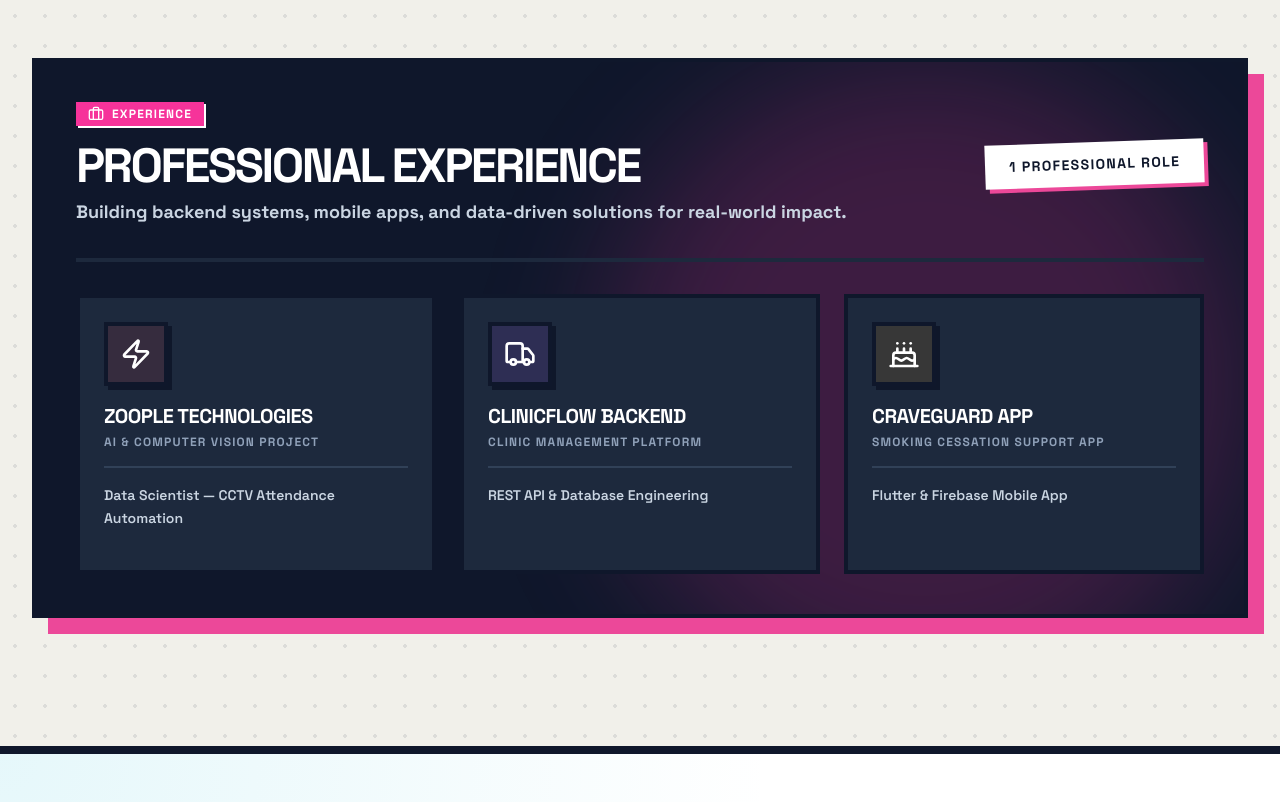
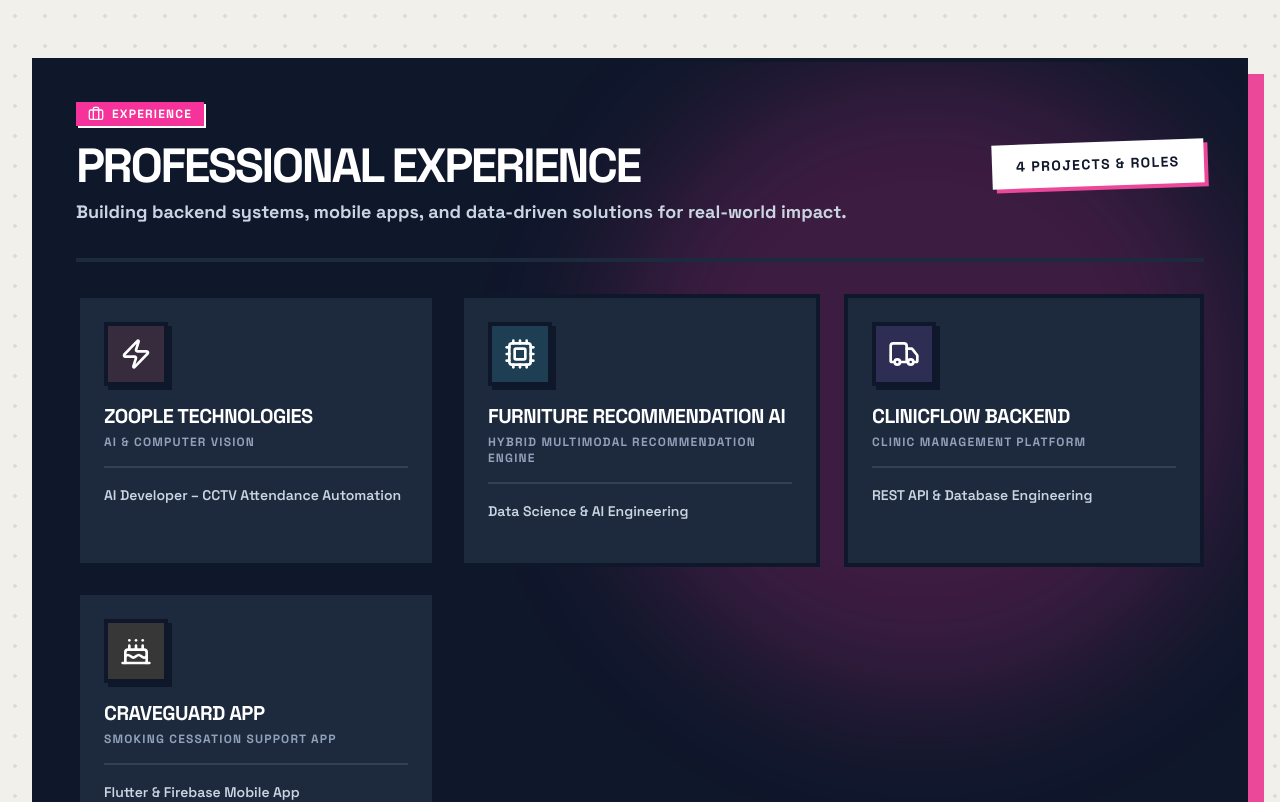
Before and after one commit to amjadamjad11/portfolio, a Next.js app: page / in a window 1280 px wide. Shown: the part 5620-6422 px from the top of the page. Built offline with nearby package versions, Linux system fonts and the light colour scheme; no server answers; the database is empty.

Commit message:
Modified the professional experiance

```diff
--- a/src/components/AboutSection.tsx
+++ b/src/components/AboutSection.tsx
@@ -19,6 +19,7 @@ import {
   Truck,
   Zap,
   Cake,
+  Cpu,
   CheckCircle2,
   ArrowDown,
   CircleDot,
@@ -543,7 +544,7 @@ export const AboutSection: React.FC<AboutSectionProps> = ({
             </div>
 
             <div className="inline-flex items-center self-start md:self-auto px-6 py-3 bg-white text-slate-900 font-black uppercase tracking-widest shadow-[4px_4px_0px_0px_rgba(236,72,153,1)] text-sm -rotate-2">
-              1 Professional Role
+              4 Projects & Roles
             </div>
           </div>
 
@@ -556,6 +557,9 @@ export const AboutSection: React.FC<AboutSectionProps> = ({
                 }
                 if (client.icon === 'zap') {
                   return <Zap className="w-8 h-8 text-white" />;
+                }
+                if (client.icon === 'cpu') {
+                  return <Cpu className="w-8 h-8 text-white" />;
                 }
                 return <Cake className="w-8 h-8 text-white" />;
               };
--- a/src/components/Footer.tsx
+++ b/src/components/Footer.tsx
@@ -1,7 +1,7 @@
 'use client';
 
 import React, { useRef } from 'react';
-import { ArrowUp, Github, Linkedin, Instagram, Mail, Sparkles } from 'lucide-react';
+import { ArrowUp, Github, Linkedin, Mail, Sparkles } from 'lucide-react';
 import { DEVELOPER_PROFILE } from '../data/portfolioData';
 import gsap from 'gsap';
 import { useGSAP } from '@gsap/react';
@@ -82,15 +82,6 @@ export const Footer: React.FC = () => {
               <Linkedin className="w-6 h-6" />
             </a>
             <a
-              href={DEVELOPER_PROFILE.social.instagram}
-              target="_blank"
-              rel="noreferrer"
-              className="p-4 bg-pink-100 border-2 border-slate-900 shadow-[4px_4px_0px_0px_rgba(15,23,42,1)] hover:bg-pink-200 text-pink-700 transition-all hover:-translate-y-1"
-              aria-label="Instagram"
-            >
-              <Instagram className="w-6 h-6" />
-            </a>
-            <a
               href={`mailto:${DEVELOPER_PROFILE.email}`}
               className="p-4 bg-amber-100 border-2 border-slate-900 shadow-[4px_4px_0px_0px_rgba(15,23,42,1)] hover:bg-amber-200 text-amber-700 transition-all hover:-translate-y-1"
               aria-label="Email"
--- a/src/data/portfolioData.ts
+++ b/src/data/portfolioData.ts
@@ -130,12 +130,22 @@ export const FREELANCE_CLIENTS: FreelanceClient[] = [
   {
     id: 'zoople',
     title: 'Zoople Technologies',
-    subtitle: 'Data Scientist — CCTV Attendance Automation',
-    type: 'AI & Computer Vision Project',
+    subtitle: 'AI Developer – CCTV Attendance Automation',
+    type: 'AI & Computer Vision',
     icon: 'zap',
     iconColor: '#f87171',
     bgColor: 'rgba(239, 68, 68, 0.12)',
-    details: 'Developed a CCTV-based employee attendance system to automate attendance recording through real-time camera monitoring, reducing manual effort significantly.',
+    details: 'Developed an AI-powered CCTV attendance system to automate student and staff attendance recording using computer vision and camera monitoring.',
+  },
+  {
+    id: 'furniture-ai',
+    title: 'Furniture Recommendation AI',
+    subtitle: 'Data Science & AI Engineering',
+    type: 'Hybrid Multimodal Recommendation Engine',
+    icon: 'cpu',
+    iconColor: '#22d3ee',
+    bgColor: 'rgba(34, 211, 238, 0.12)',
+    details: 'Built a multimodal product search and recommendation engine combining NLP, computer vision, collaborative filtering, and semantic similarity to deliver personalized furniture recommendations.',
   },
   {
     id: 'clinicflow',
@@ -145,7 +155,7 @@ export const FREELANCE_CLIENTS: FreelanceClient[] = [
     icon: 'truck',
     iconColor: '#a855f7',
     bgColor: 'rgba(168, 85, 247, 0.12)',
-    details: 'Architected a modular clinic-management backend with RESTful APIs, MongoDB data models, MVC controllers, and full CRUD operations for patient, doctor, and appointment management.',
+    details: 'Developing backend services, REST APIs, authentication, and database architecture for a clinic management platform.',
   },
   {
     id: 'craveguard',
@@ -155,7 +165,7 @@ export const FREELANCE_CLIENTS: FreelanceClient[] = [
     icon: 'cake',
     iconColor: '#f59e0b',
     bgColor: 'rgba(245, 158, 11, 0.12)',
-    details: 'Designed smoking-habit survey flows, craving support modules, habit tracking, money-saved visualizations, and location-based risk zone monitoring with Firebase real-time sync.',
+    details: 'Developing a mobile application focused on smoking cessation with tracking, location-based insights, and AI-powered support.',
   },
 ];
 
```
